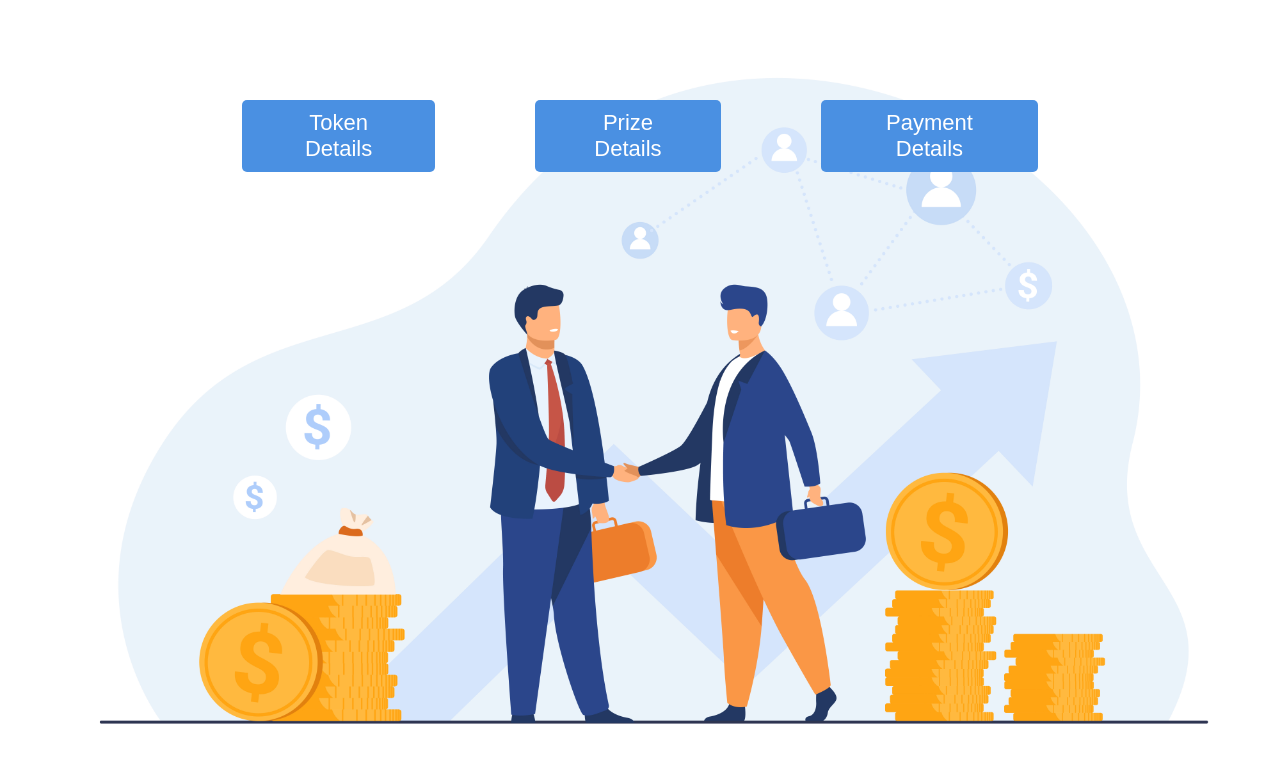
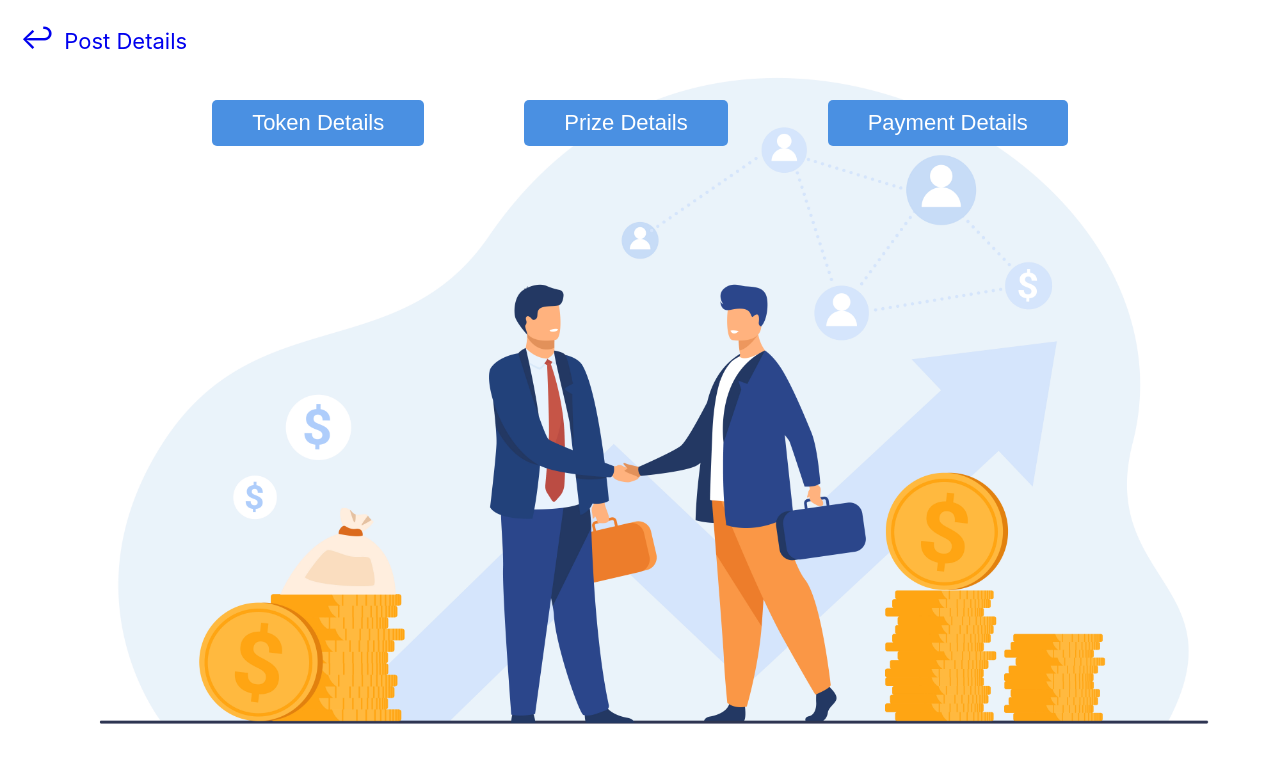
Before and after one commit to uditjain27/PP-Frontend, a React (Create React App) app: page /get in a window 1280 px wide. Shown: the top 762 px of the page. Built offline with nearby package versions, Linux system fonts and the light colour scheme.

Commit message:
First final release of project

```diff
--- a/src/Component/GetDetails/GetDetails.js
+++ b/src/Component/GetDetails/GetDetails.js
@@ -1,4 +1,5 @@
 import React, { useState } from "react";
+import { Link } from "react-router-dom";
 import TokenGetDetails from "./TokenGetDetails";
 import styles from "./GetDetails.module.css"
 import PrizeGetDetails from "./PrizeGetDetails";
@@ -53,7 +54,9 @@ function GetDetails() {
                 </div>
             }
             <div className={styles.container}>
-
+                <span className={styles.link}>
+                    <Link to="/post">Post Details </Link>
+                </span>
                 <div>
                     <button onClick={() => tabChange("token")}>Token Details</button>
                     <button onClick={() => tabChange("prize")}>Prize Details</button>
--- a/src/Component/GetDetails/GetDetails.module.css
+++ b/src/Component/GetDetails/GetDetails.module.css
@@ -10,6 +10,20 @@
     background-position: center center;
     background-repeat: no-repeat;
     position: relative;
+}
+
+.container a{
+    text-decoration: none;
+    position: absolute;
+    top: 20px;
+    left: 20px;
+    font-size: 22px;
+}
+
+.container a::before{
+    content: "↩";
+    font-size: 30px;
+    margin-right: 10px;
 }
 
 .container>div:first-child{
--- a/src/Component/PostDetails/PostDetails.js
+++ b/src/Component/PostDetails/PostDetails.js
@@ -1,4 +1,5 @@
 import React, { useState } from "react";
+import { Link } from "react-router-dom";
 
 import styles from "./../GetDetails/GetDetails.module.css";
 import PaymentPostDetails from "./PaymentPostDetails";
@@ -54,6 +55,7 @@ function PostDetails() {
                 </div>
             }
             <div className={styles.container}>
+                <span className={styles.link}><Link to="/get">Get details</Link></span>
 
                 <div style={{ marginBlockEnd: "50px" }}>
                     <button onClick={() => tabChange("token")}>Token Details</button>
--- a/src/Component/PostDetails/TokenPostDetails.js
+++ b/src/Component/PostDetails/TokenPostDetails.js
@@ -47,8 +47,9 @@ const TokenPostDetails = (props) => {
             contactNumber: String(contact2Ref.current.value),
             reference: reference2Ref.current.value
         }
-        await postByReference(data, props.togglePreLoader, props.setDisplayMessage);
+        //await postByReference(data, props.togglePreLoader, props.setDisplayMessage);
         e.target.reset();
+        setTokenArray([]);
     }
 
     const tokenAddHandler = (e) => {
@@ -58,6 +59,7 @@ const TokenPostDetails = (props) => {
             return;
         }
         setTokenArray([...tokenArray, token]);
+        tokenRef.current.focus();
     }
 
     return (
@@ -119,7 +121,7 @@ const TokenPostDetails = (props) => {
                     </div>
                     <div>
                         <label>Token Number : </label>
-                        <input type="number" placeholder="Token" ref={tokenRef}></input>
+                        <input type="number" placeholder="Token" ref={tokenRef} id="token"></input>
                         <span onClick={tokenAddHandler} style={{width:"50px", display:"inline-block", backgroundColor:"#F39C12", textAlign:"center", padding:"0px 7px 7px 7px", marginInline:"15px", borderRadius:"2px", color:"#fff", fontSize:"25px", fontWeight:"900"}}>+</span>
                     </div>
                     <div style={{width : "100%", display: "flex", flexDirection: "row", flexWrap: "wrap"}}>
```
